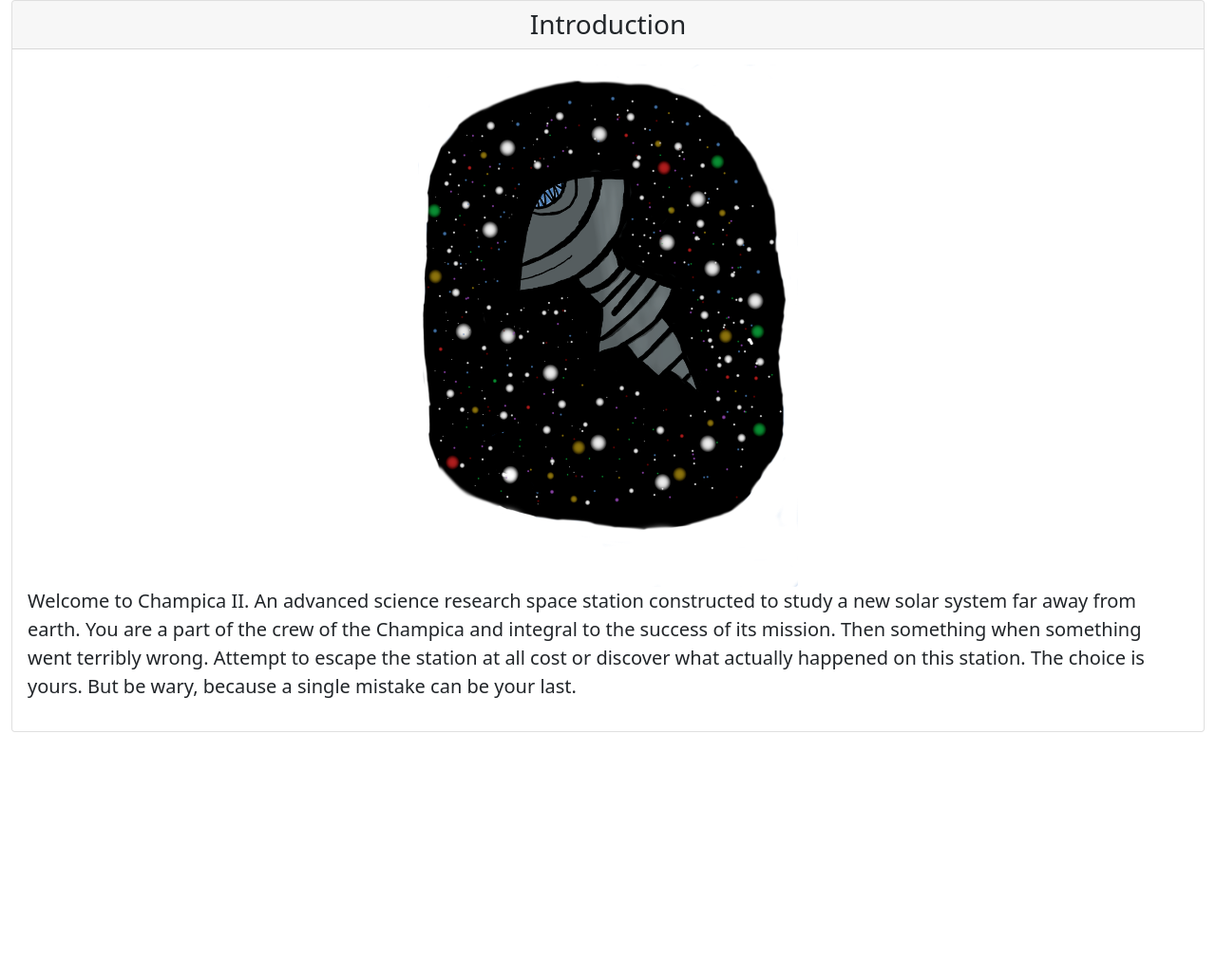
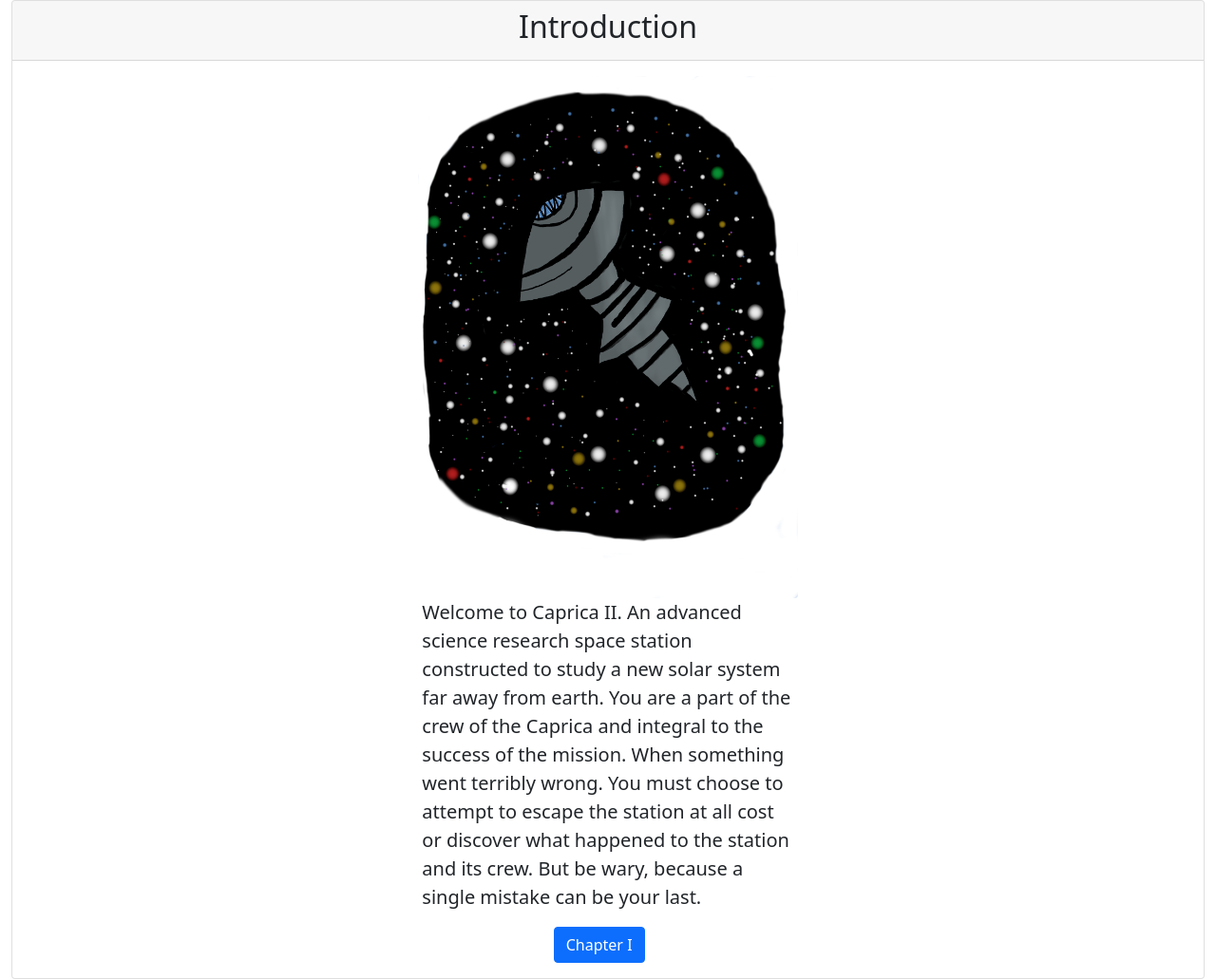
Before and after one commit to alexlcortes/htmlStoryBook, a plain HTML site: page index.html in a window 1280 px wide. Shown: the whole page at 95% size. Before the commit the page ends 800 px from the top, so only its background shows below. Drawn offline with nearby package versions, Linux system fonts and the light colour scheme.

Commit message:
Better Card Layout

```diff
--- a/index.html
+++ b/index.html
@@ -17,13 +17,45 @@
 <body>
 
 	<div class="container-fluid">
+
 		<div class="card">
-			<h3 class="card-header text-center">Introduction</h3>
+
+			<div class="card-header text-center"><h2>Introduction</h2></div>
+
 			<div class="card-body">
+
+				<!-- Chapter Image -->
 				<img src="assets/spaceStation.png" class="rounded mx-auto d-block" alt="space station" width="400" height="550">
-				<p class="lead">Welcome to Champica II. An advanced science research space station constructed to study a new solar system far away from earth. You are a part of the crew of the Champica and integral to the success of its mission. Then something when something went terribly wrong. Attempt to escape the station at all cost or discover what actually happened on this station. The choice is yours. But be wary, because a single mistake can be your last.</p>
+
+				<!-- Body Text -->
+				<div class="row">
+					<div class="col"></div>
+					<div class="col">
+						<p class="lead">Welcome to Caprica II. An advanced science research space station constructed to study a new solar system far away from earth. You are a part of the crew of the Caprica and integral to the success of the mission. When something went terribly wrong. You must choose to attempt to escape the station at all cost or discover what happened to the station and its crew. But be wary, because a single mistake can be your last.</p>
+
+					</div>
+					<div class="col"></div>
+				</div>
+
+				<!-- Player Action Buttons -->
+				<div class="row">
+					<div class="col"></div>
+					<div class="col"></div>
+					<div class="col"></div>
+					<div class="col"></div>
+					<div class="col">
+						<button type="button" class="btn btn-primary">Chapter I</button>
+					</div>
+					<div class="col"></div>
+					<div class="col"></div>
+					<div class="col"></div>
+					<div class="col"></div>
+				</div>
+
 			</div>
+
 		</div>
+
 	</div>
 
 
```
